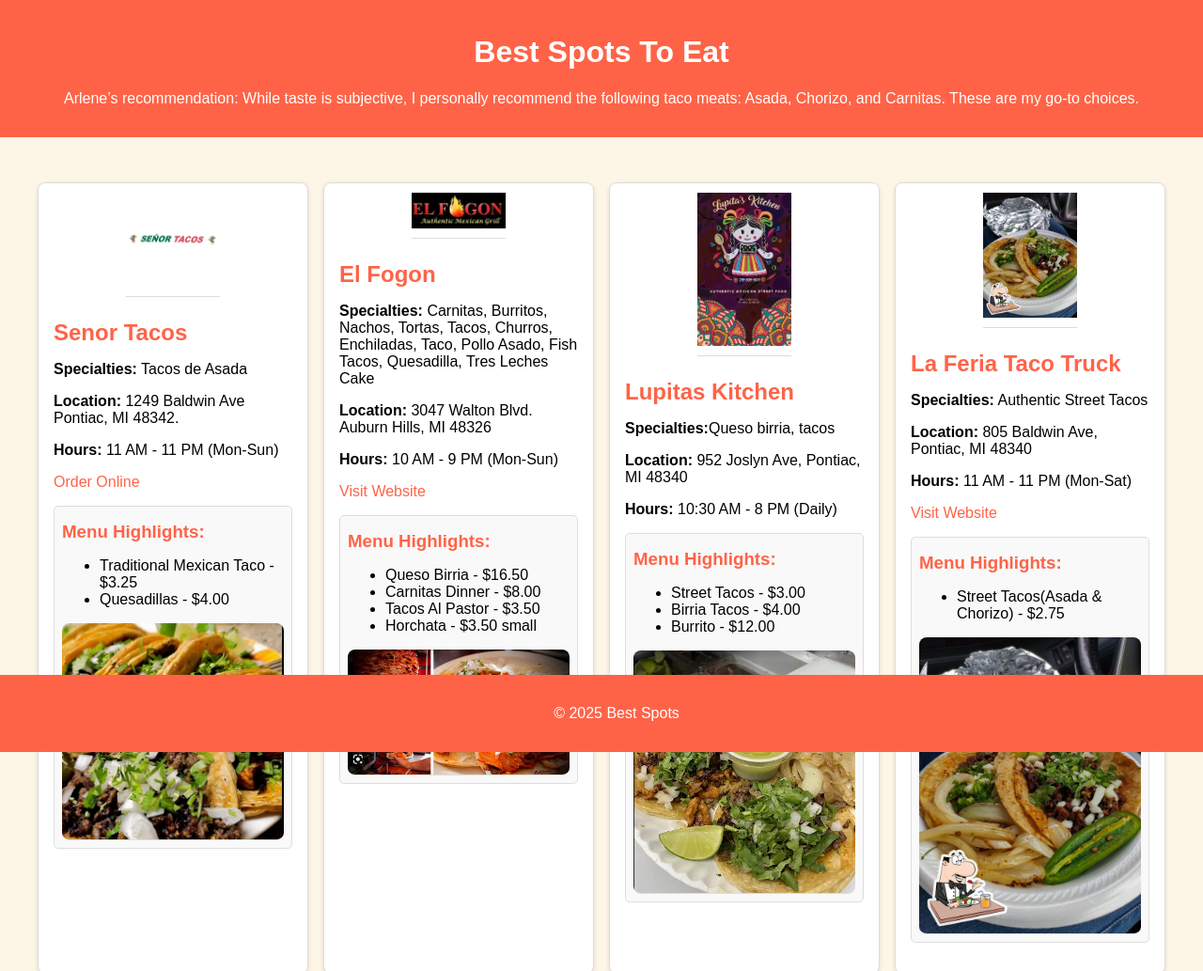
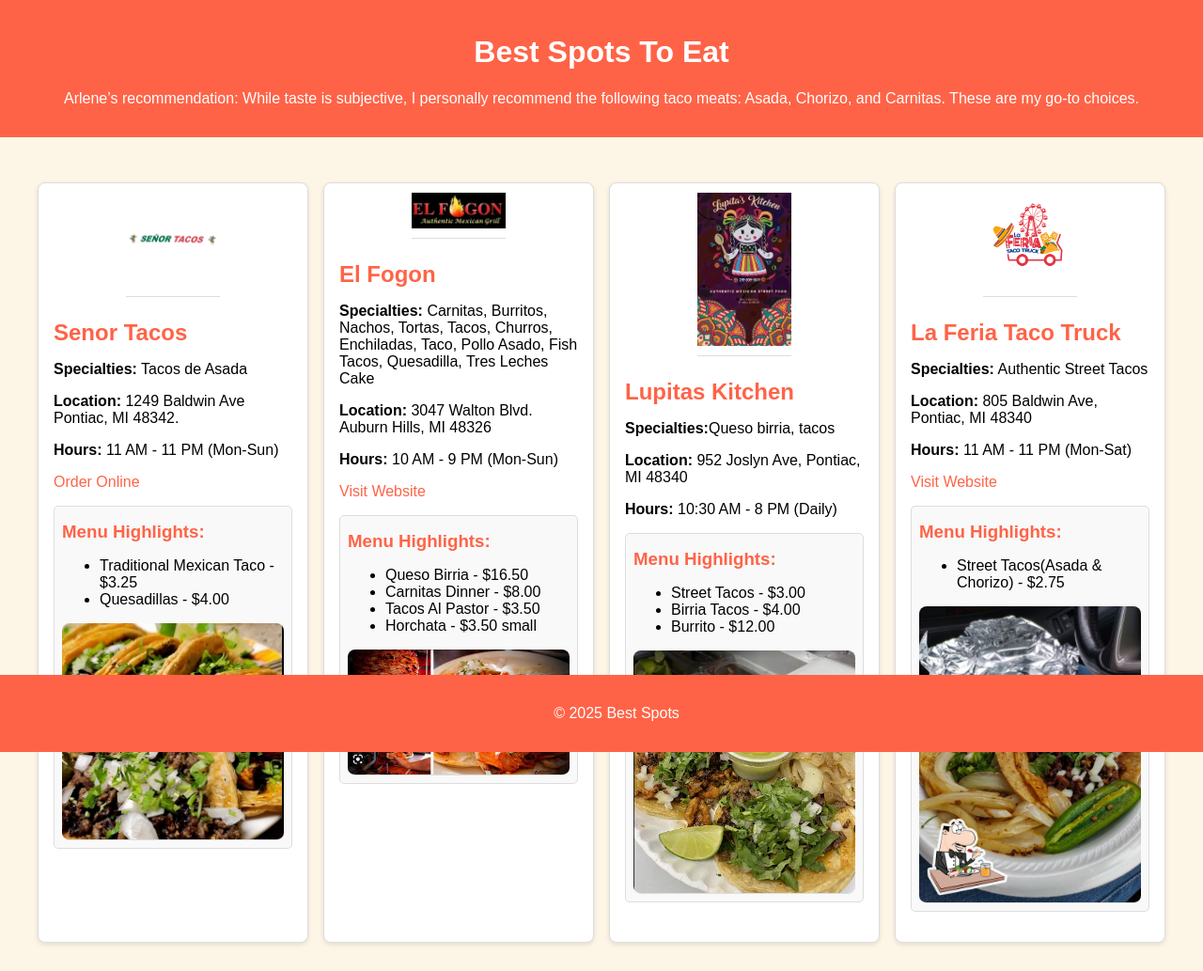
Before and after one commit to arlenea12/FoodSpots, a plain HTML site: page index.html in a window 1280 px wide. Shown: the top 1033 px of the page at 94% size. Drawn offline with Linux system fonts and the light colour scheme.

Commit message:
Update index.html

```diff
--- a/index.html
+++ b/index.html
@@ -170,7 +170,7 @@
 
             <!-- Truck 4 -->
             <div class="truck-card">
-            <img src="Photos/LaFeriaTacos.jpg" alt="La Feria Tacos" class="small-logo">
+            <img src="Photos/Ferialogo.png" alt="La Feria Tacos" class="small-logo">
                 <div class="truck-card-content">
                     <h2 class="truck-title">La Feria Taco Truck</h2>
                     <p><strong>Specialties:</strong> Authentic Street Tacos</p>
```
